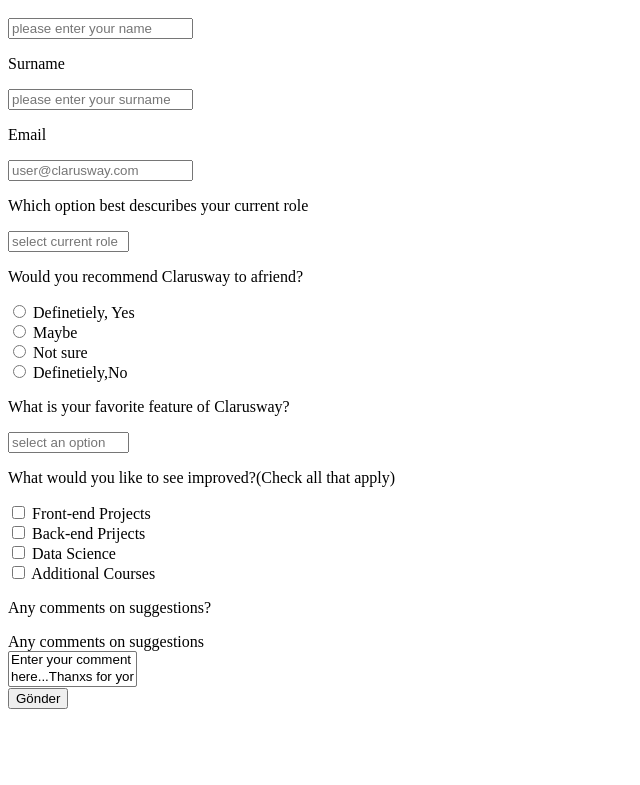
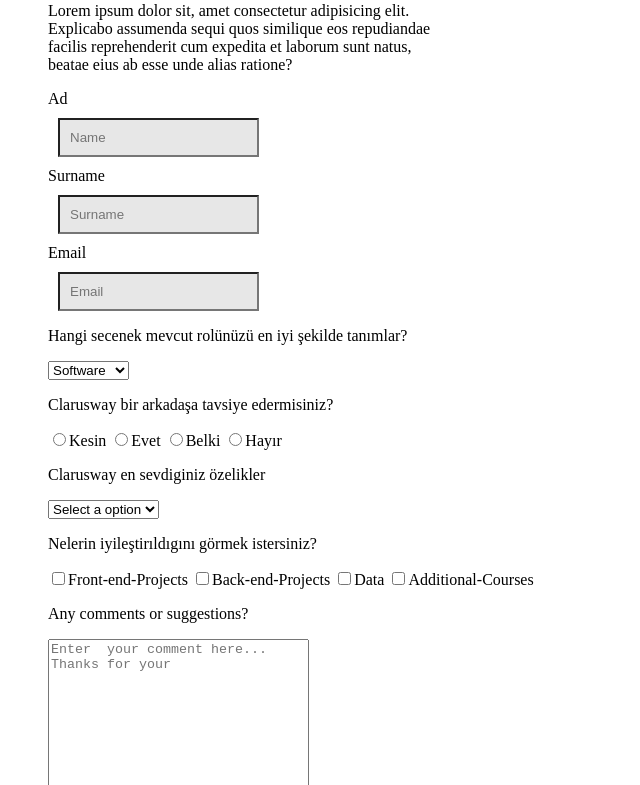
Before and after one commit to reactninjas-fs/survey-study, a plain HTML site: page index.html in a window 1280 px wide. Shown: the part 96-881 px from the top of the page, without its empty margins (0-640 px from the left). Before the commit the page ends 813 px from the top, so only its background shows below. Drawn offline with Linux system fonts and the light colour scheme.

Commit message:
css added

```diff
--- a/index.html
+++ b/index.html
@@ -4,94 +4,65 @@
   <meta charset="UTF-8">
   <meta http-equiv="X-UA-Compatible" content="IE=edge">
   <meta name="viewport" content="width=device-width, initial-scale=1.0">
-    <title>Form</title>
+  <title>Document</title>
+  <link rel="stylesheet" href="style.css">
 </head>
 <body>
-    <h1>Clarusway Survay Form</h1>
- <form action="" method="get">
+  <div class="header">
+    <h1>Clarusway Survay Formu</h1>
+    <p>Lorem ipsum dolor sit, amet consectetur adipisicing elit. Explicabo assumenda sequi quos similique eos repudiandae facilis reprehenderit cum expedita et laborum sunt natus, beatae eius ab esse unde alias ratione?</p>
+  </div>
+  <form action="" class="form-container" >
+    <label for="name">Ad</label>
+    <input type="text" name="name" id="name" placeholder="Name" required>
+    <label for="surname">Surname</label>
+    <input type="text" name="surname" id="surname" placeholder="Surname" required>
+    <label for="email">Email</label>
+    <input type="email" name="email" id="email" placeholder="Email" required>
 
-    <div><p> <label for="name">Name</label></p>
-<input type="text"name="Name" id="name" placeholder="please enter your name">
-<br>
-<p><label for="Surname">Surname</label></p>
-<input type="text" name="Surname" id="Surname" placeholder="please enter your surname">
+    <!-- <label for="select">Hangi secenek mevcut rolünüzü en iyi şekilde tanımlar?</label> -->
+    <p>Hangi secenek mevcut rolünüzü en iyi şekilde tanımlar?</p>
+    <select name="role" id="role">
+      <option selected value="role">Full Stack</option>
+      <option selected value="role">Tester</option>
+      <option selected value="role">Software</option>
 
-<br>
-    <p><label for="Email">Email</label></p>
-    <input type="text" name="Email" id="Email" placeholder="user@clarusway.com">
+    </select>
+
+  </form>
+  <div class="radio-bottom">
+    <p for="select">Clarusway bir arkadaşa tavsiye edermisiniz?</p>
+    </label><input type="radio" name="gönder" id="kesin" placeholder="kesin" ><label for="kesin">Kesin</label>
+    <input type="radio" name="gönder" id="evet" "><label for="evet">Evet</label>
+    <input type="radio" name="gönder" id="belki" ><label for="belki">Belki</label>
+    <input type="radio" name="gönder" id="hayır" ><label for="hayır">Hayır</label>
     </div>
 
-   <div>
-  <p>Which option best descuribes your current role</p>
-<input type="text" name="Which option best descuribes your current role"
-id="Which option best descuribes your current role" placeholder="select current role" size="12px">
+    <form action="" class="form-container">
+      <p>Clarusway en sevdiginiz özelikler</p>
+      <select name="feature" id="feature">
+        <option value="feature">Select a option</option>
+      </select>
 
 
- <div>
- <p>Would you recommend Clarusway to afriend?</p>
-
- <input type="radio" name="ansver"id="gender1">
- <label for="gender1">Definetiely, Yes</label>
-<br>
-
-<input type="radio"name="ansver"id ="gender2">
-<label for="gender2">Maybe</label>
-<br>
-
-<input type="radio" name="ansver" id="gender3">
-<label for="gender3">Not sure</label>
-<br>
-<input type="radio" name="ansver" id="gender4">
-<label for="gender4">Definetiely,No</label>
+    </form>
+    <div class="radio-bottom">
+        <p>Nelerin iyileştirıldıgını görmek istersiniz?</p>
+        <input type="checkbox" id="front" name="front"><label for="front">Front-end-Projects</label>
+        <input type="checkbox" id="back" name="back"><label for="back">Back-end-Projects</label>
+        <input type="checkbox" id="data" name="data"><label for="data">Data</label>
+        <input type="checkbox" id="courses" name="courses"><label for="courses">Additional-Courses</label>
 
       </div>
-<div>
-    <p>What is your favorite feature of Clarusway?</p>
-<input type="text" name="What is your favorite feature of Clarusway?" id="What is your favorite feature of Clarusway?" placeholder="select an option" size="12">
+      <div class="bottom">
+      <p>Any comments or suggestions?</p>
+      <textarea name="" id="" cols="30" rows="10" placeholder="Enter  your comment here... Thanks for your"></textarea>
+      <br><br><br>
 
-</div>
-
-<div>
-<p>What would you like to see improved?(Check all that apply)</p>
-
-<input type="checkbox" name="choice_1" id="Front-end Projects">
-<label for="Front-end Projects">Front-end Projects</label>
-<br>
-<input type="checkbox" name="choice_2" id="Back and Projects">
-<label for="Back-end Prijects">Back-end Prijects</label>
- <br>
- <input type="checkbox" name="choice_3" id="Data Science">
- <label for="Data Science">Data Science</label>
- <br>
- <input type="checkbox" name="choice_4" id="Additional Courses">
- <label for="Additional Courses">Additional Courses</label>
-
-</div>
-
-<div>
-<p>Any comments on suggestions?</p>
-
-<label for="comment">Any comments on suggestions</label>
-<br>
-<select name="suggestions" id="commeent" size="2" multiple>
-<option value="Enter your comment">Enter your comment</option>
-<option value="here...Thanxs for your">here...Thanxs for yor</option></select>
-
-
+      <input type="submit" value="Submit">
     </div>
 
 
-   </div>
-
-    <input type="submit" value="Gönder">
-
-
-
-
-
-
-
- </form>
 
 </body>
 </html>
--- /dev/null
+++ b/style.css
@@ -0,0 +1,18 @@
+body{
+    padding: 10px 40px 10px 40px;
+    width: 75%;
+}
+.form-container input{
+    display: block;
+    padding: 10px;
+    margin: 10px;
+}
+.radio-button {
+    display: flex;
+}
+p{
+    width: 400px;
+}
+input{
+    background-color: rgba(128, 128, 128, 0.19);
+}
```
Lines whose indentation alone changed are shown as unchanged.
